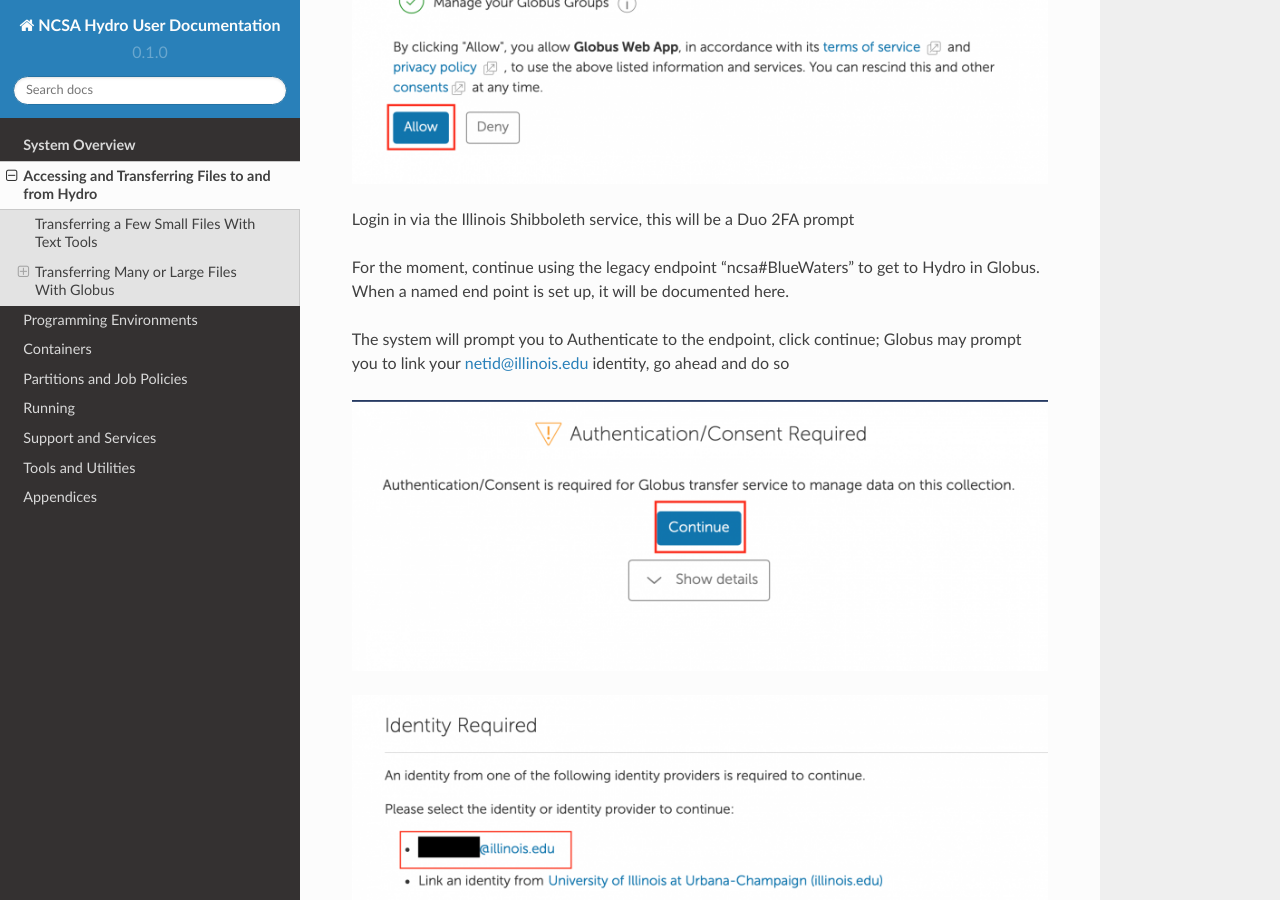
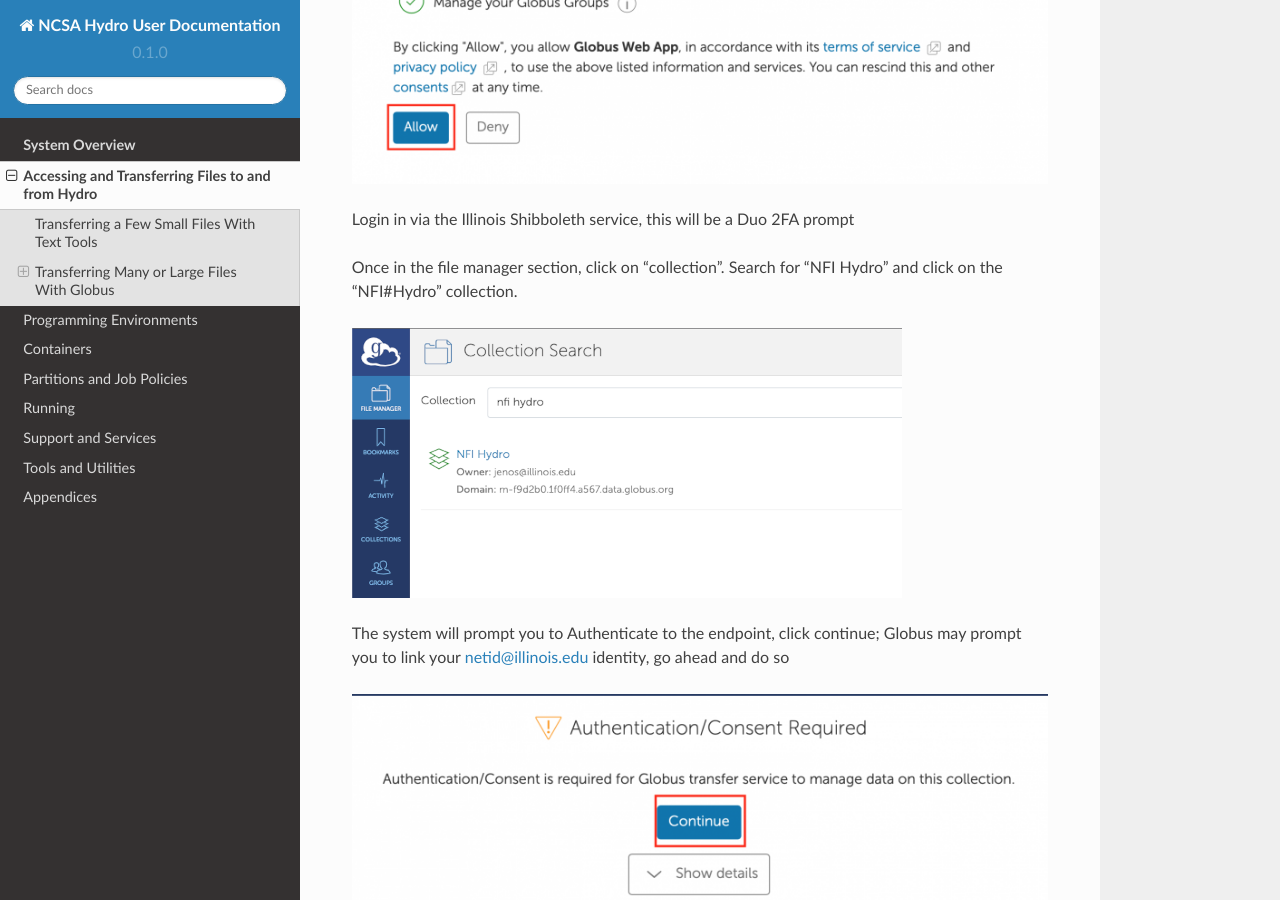
Before and after one commit to ncsa/hydro_documentation, a Sphinx documentation site: the page built from docs/source/accessing_transferring_files.rst, in a window 1280 px wide and 900 px high, scrolled down 1955 px. Built offline with Sphinx 7.4.7 and the Read the Docs theme 2.0.0, drawn with Linux system fonts in a browser that asks for light colours; pages that are not in the unit, such as notebooks, are missing from menus.

Commit message:
endpt screenshot
Adding a proper screenshot for the Hydro endpoint and
how to search for it.

```diff
--- a/docs/source/accessing_transferring_files.rst
+++ b/docs/source/accessing_transferring_files.rst
@@ -63,7 +63,9 @@
 ..
    Once logged in you should be taken to the File Manager section, on one side search for "BlueWaters" collection and you should see a list of endpoints, click on the “ncsa#BlueWaters” endpoint
 
-For the moment, continue using the legacy endpoint "ncsa#BlueWaters" to get to Hydro in Globus.  When a named end point is set up, it will be documented here.
+Once in the file manager section, click on "collection".  Search for "NFI Hydro" and click on the "NFI#Hydro" collection.
+
+.. image:: globus/hydro_nfi_hydro_collection.png
 
 ..
    this will be a link to the endpoint, which we don't know the name of yet.
```
